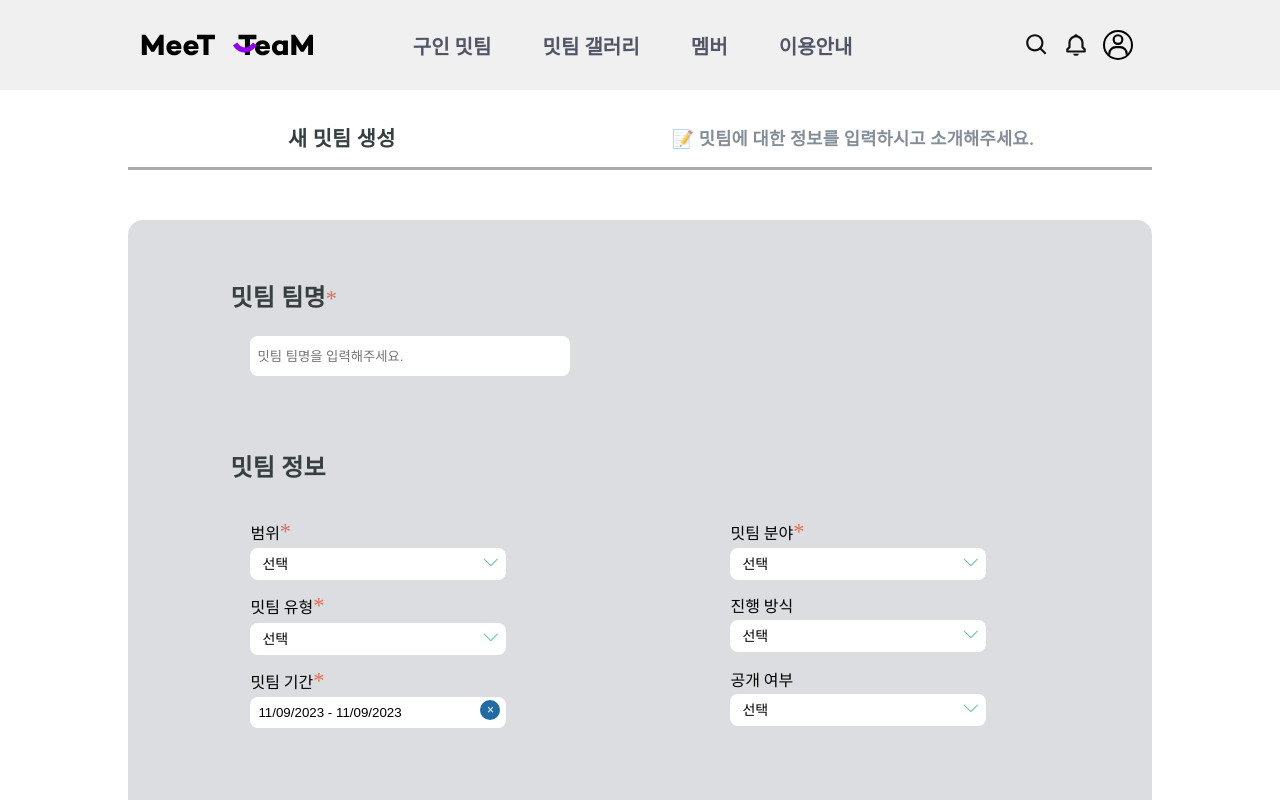
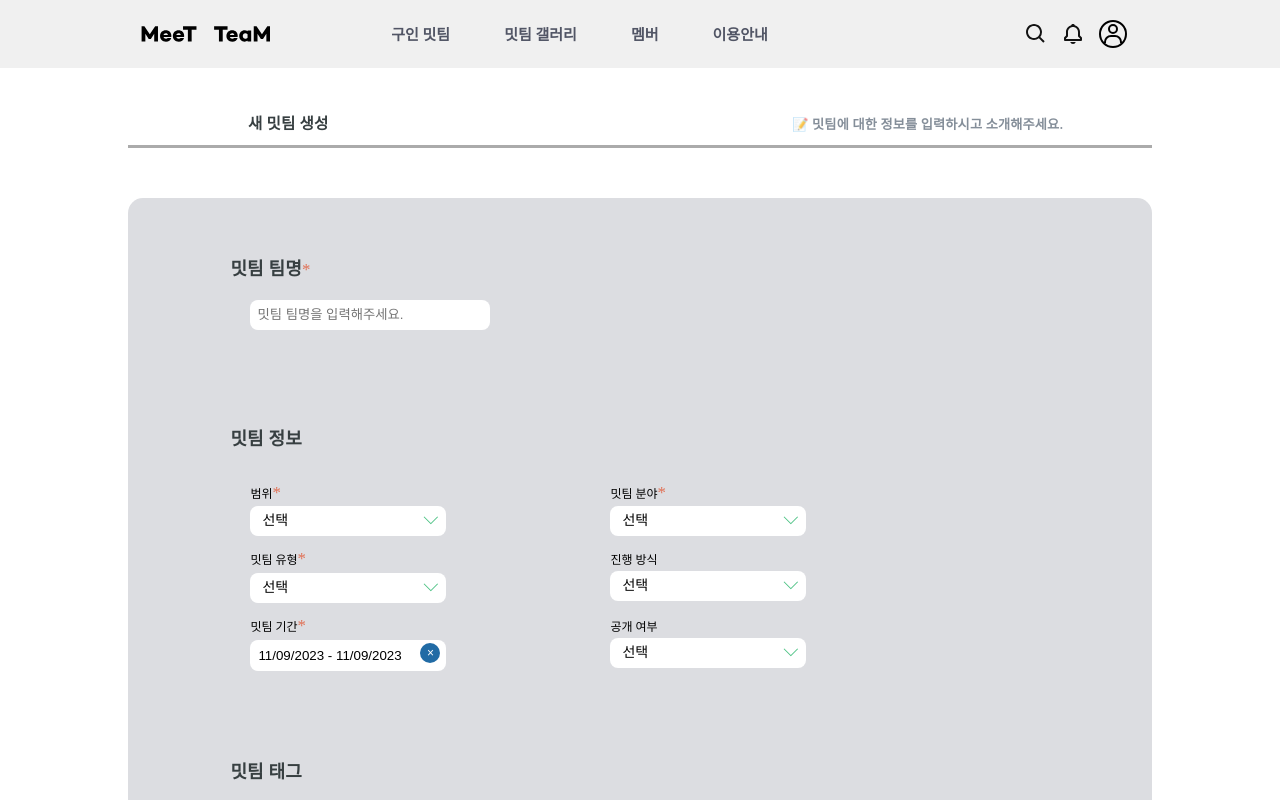
Before and after one commit to kimsuyeon0916/MeeTeam_FrontEnd, a React (Vite) app: page /create in a window 1280 px wide. Shown: the top 800 px of the page. Built offline with nearby package versions, Linux system fonts and the light colour scheme.

Commit message:
style: #7 헤더에 수정된 디자인 적용

```diff
--- a/src/components/Header/Header.styled.ts
+++ b/src/components/Header/Header.styled.ts
@@ -3,7 +3,7 @@ import styled from 'styled-components';
 const Header = styled.div`
 	.header {
 		display: flex;
-		height: 90px;
+		height: 5.625rem;
 		justify-content: space-between;
 		align-items: center;
 		flex-shrink: 0;
@@ -21,7 +21,6 @@ const Header = styled.div`
 		cursor: pointer;
 
 		.header__logo--bridge {
-			position: absolute;
 			left: 14.5rem;
 			top: 2.6rem;
 		}
@@ -32,12 +31,12 @@ const Header = styled.div`
 		width: 40%;
 		justify-content: flex-start;
 		align-items: center;
-		gap: 10%;
+		gap: 4.5rem;
 
 		.header__navigation--navi-text {
 			color: #515565;
 			font-family: Inter;
-			font-size: 20px;
+			font-size: 1.25rem;
 			font-style: normal;
 			font-weight: 600;
 			line-height: normal;
@@ -58,7 +57,7 @@ const Header = styled.div`
 			justify-content: center;
 			align-items: center;
 			color: #121212;
-			font-size: 26px;
+			font-size: 2rem;
 			cursor: pointer;
 		}
 
@@ -67,16 +66,16 @@ const Header = styled.div`
 			justify-content: center;
 			align-items: center;
 			color: #121212;
-			font-size: 26px;
+			font-size: 2rem;
 			cursor: pointer;
 		}
 
 		.header__menu--my {
-			width: 26px;
-			height: 26px;
+			width: 2rem;
+			height: 2rem;
 			border: 2px solid #000;
 			border-radius: 50%;
-			font-size: 26px;
+			font-size: 2rem;
 			cursor: pointer;
 		}
 	}
--- a/src/components/Header/Header.tsx
+++ b/src/components/Header/Header.tsx
@@ -63,16 +63,6 @@ const Header = () => {
 							fill='black'
 						/>
 					</svg>
-					<svg
-						xmlns='http://www.w3.org/2000/svg'
-						width='25'
-						height='11'
-						viewBox='0 0 25 11'
-						fill='none'
-						className='header__logo--bridge'
-					>
-						<path d='M3 2C6.02469 6.52774 14.2593 12.8666 23 2' stroke='#9400EF' strokeWidth='5' />
-					</svg>
 				</div>
 				<div className='header__navigation'>
 					<div className='header__navigation--navi-text' onClick={goRecruit}>
--- a/src/globalStyle.css
+++ b/src/globalStyle.css
@@ -1,4 +1,6 @@
-html,
+html {
+	font-size: 75%;
+}
 body,
 div,
 span,
--- a/src/pages/meeTeamCreatePage/MeeTeamCreatePage.tsx
+++ b/src/pages/meeTeamCreatePage/MeeTeamCreatePage.tsx
@@ -91,7 +91,7 @@ const MeeTeamCreatePage = () => {
 							{memberList.map((memberItem, index) => {
 								return (
 									<>
-										<div className='controll'>
+										<div className='controll' key={index}>
 											{memberItem}
 											<button>초대하기</button>
 											<button onClick={onClickDelete} value={index}>
```
